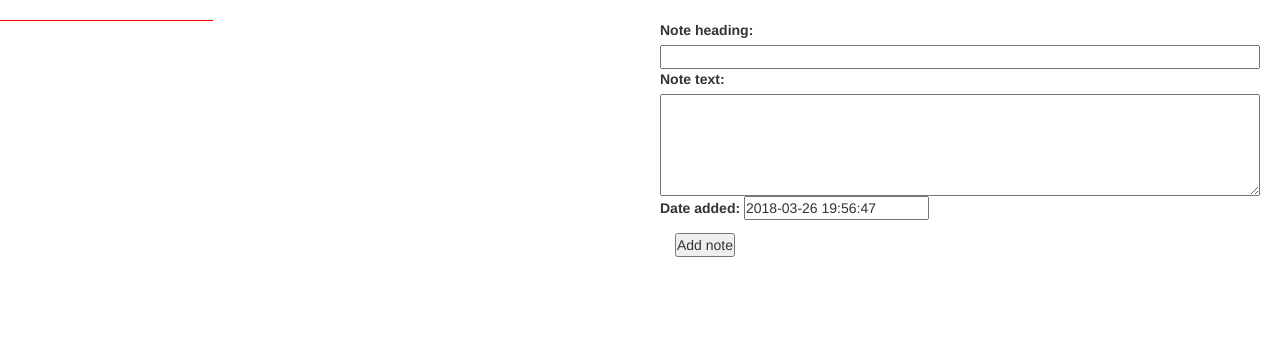
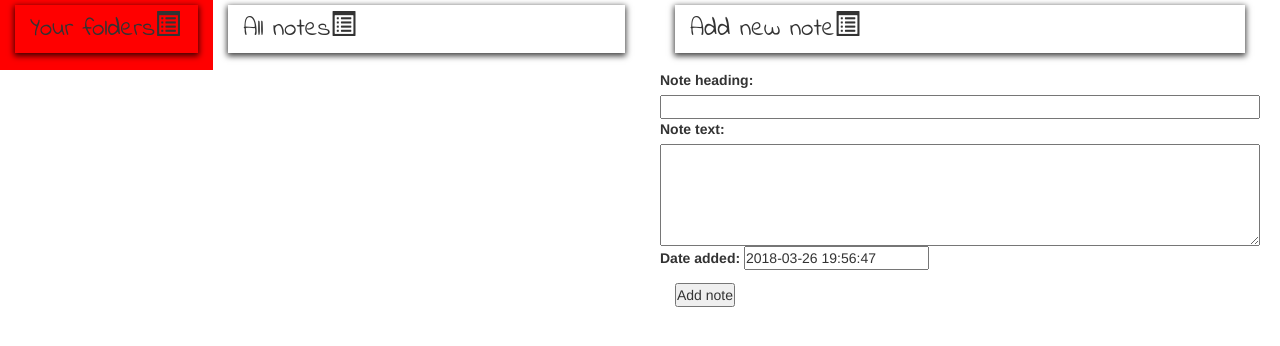
Before and after one commit to NicPy/PyNotes, a Django app: page /notes/ in a window 1280 px wide. Shown: the part 87-433 px from the top of the page. Run offline with Django 3.2, Linux system fonts and the light colour scheme; a user stored in the database is signed in; data comes from the database, SQL or seed files in the repository; some libraries are stand-ins or nearby versions.

Commit message:
styling homesection

```diff
--- a/project/notes/static/notes/style.css
+++ b/project/notes/static/notes/style.css
@@ -4,7 +4,8 @@
 }
 /* classes with font */
 .search-container,
-header .user-area{
+header .user-area,
+.all-notes-heading {
     font-family: 'Indie Flower', cursive;
 
 }
@@ -51,3 +52,21 @@ header .user-area,
     overflow-x: hidden;
     padding: 0px 35px 10px 35px;
 }
+
+/*************    RECENT NOTES SECTION****************/
+.recent-notes-section h4{
+    margin: 0px;
+}
+
+.all-notes-heading{
+    padding: 6px 15px;
+    margin: 5px 0px 17px 0px;
+    -webkit-box-shadow: 0px 2px 6px 1px rgba(0,0,0,0.75);
+    -moz-box-shadow: 0px 2px 6px 1px rgba(0,0,0,0.75);
+    box-shadow: 0px 2px 6px 1px rgba(0,0,0,0.75);
+}
+
+.all-notes-heading p{
+    font-size: 25px;
+    margin: 0px;
+}
--- a/project/notes/templates/base.html
+++ b/project/notes/templates/base.html
@@ -47,10 +47,10 @@
         </div>
     </header>
 
-    <span class="text-center">
-        <h1>{{username}}</h1>
+    <!--<span class="text-center">-->
+        <!--<h1>{{username}}</h1>-->
 
-    </span>
+    <!--</span>-->
 
     <div class="container-fluid">
         {% block single_page%}{%endblock%}
--- a/project/notes/templates/index.html
+++ b/project/notes/templates/index.html
@@ -12,17 +12,21 @@
 <!-- ********************************** FIRST COLUMN **********************************        -->
 
            <div class="col-md-2 folders-section">
-
+                <div class="all-notes-heading">
+                    <p>Your folders<span class="glyphicon glyphicon-list-alt"></span></p>
+                </div>
             </div>
 <!-- ********************************** SECOND COLUMN **********************************        -->
 
             <div class="col-md-4 recent-notes-section">
                 {% if error_message %}<p><strong>{{ error_message }}</strong></p>{% endif %}
-                <ul>
+                <div class="all-notes-heading">
+                    <p>All notes<span class="glyphicon glyphicon-list-alt"></span></p>
+                </div>
                 {% for note in latest_notes_list%}
-                    <div class="row">
+                    <div class="row no-paddings ">
                         <div class="col-md-9">
-                            <a href="/notes/{{note.id}}"><li><h2>{{note.note_heading}}</h2></li></a>
+                            <a href="/notes/{{note.id}}"><h4>{{note.note_heading}}</h4></a>
                             <span>{{note.note_text | safe|escape |truncatechars:25}}</span>
                         </div>
                         <div class="col-md-3">
@@ -34,11 +38,12 @@
                     <hr>
 
                 {%endfor%}
-                </ul>
-
             </div>
 <!-- ********************************** THIRD COLUMN **********************************        -->
             <div class="col-md-6 action-section">
+                <div class="all-notes-heading">
+                    <p>Add new note<span class="glyphicon glyphicon-list-alt"></span></p>
+                </div>
                 <form method="post" class="add_note_form">
                     {% csrf_token %}
                     <div class="row">
```
